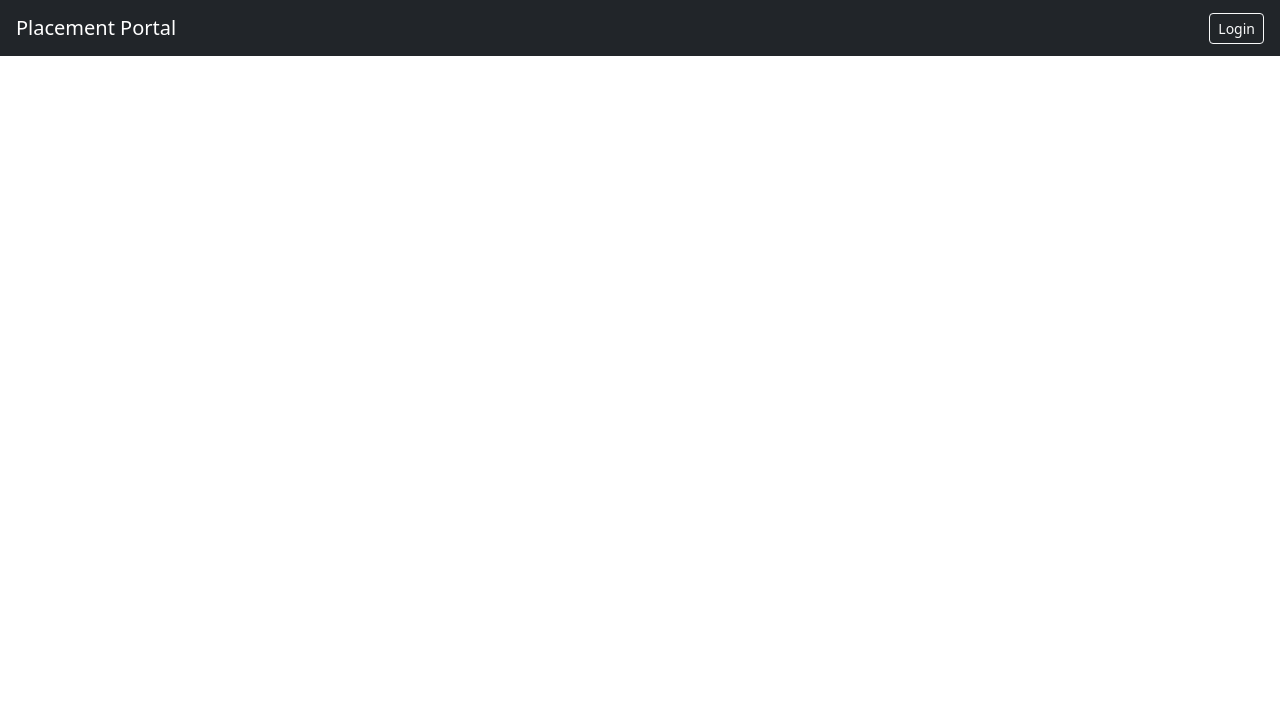
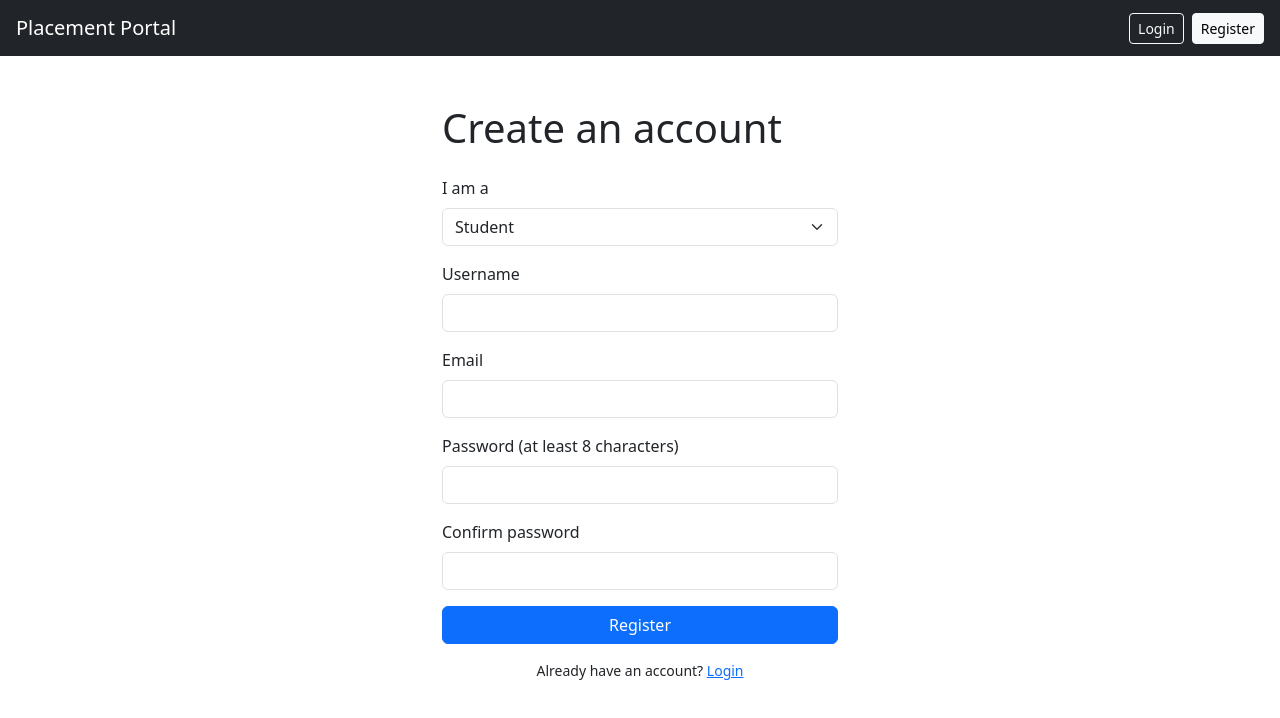
Before and after one commit to Aadi3001/AI-Powered-Campus-Placement-Portal, a React app in the folder frontend/: page /register in a window 1280 px wide. Shown: the top 718 px of the page. Built offline with nearby package versions, Linux system fonts and the light colour scheme; the HTML template or start-up script is replaced by a standard one.

Commit message:
feat: add registration page and restrict self-registration roles

```diff
--- a/frontend/src/App.jsx
+++ b/frontend/src/App.jsx
@@ -3,11 +3,12 @@ import { useAuth } from './AuthContext.jsx'
 import ProtectedRoute from './components/ProtectedRoute.jsx'
 import Home from './pages/Home.jsx'
 import Login from './pages/Login.jsx'
+import Register from './pages/Register.jsx'
 import Jobs from './pages/student/Jobs.jsx'
 import Applications from './pages/student/Applications.jsx'
+import Profile from './pages/student/Profile.jsx'
 import MyJobs from './pages/recruiter/MyJobs.jsx'
 import Applicants from './pages/recruiter/Applicants.jsx'
-import Profile from './pages/student/Profile.jsx'
 
 export default function App() {
   const { user, loading, logout } = useAuth()
@@ -40,12 +41,16 @@ export default function App() {
             </button>
           </div>
         ) : (
-          <Link className="btn btn-outline-light btn-sm" to="/login">Login</Link>
+          <div className="d-flex gap-2">
+            <Link className="btn btn-outline-light btn-sm" to="/login">Login</Link>
+            <Link className="btn btn-light btn-sm" to="/register">Register</Link>
+          </div>
         )}
       </nav>
       <Routes>
         <Route path="/" element={<Home />} />
         <Route path="/login" element={<Login />} />
+        <Route path="/register" element={<Register />} />
         <Route
           path="/student/jobs"
           element={
--- a/frontend/src/api.js
+++ b/frontend/src/api.js
@@ -2,12 +2,15 @@ import axios from 'axios'
 
 const API_URL = 'http://127.0.0.1:8000/api'
 
+// Endpoints that work without being logged in
+const PUBLIC_URLS = ['/token/', '/register/']
+
 const api = axios.create({ baseURL: API_URL })
 
-// Attach the access token to every request
+// Attach the access token to every request except the public ones
 api.interceptors.request.use((config) => {
     const token = localStorage.getItem('access')
-    if (token) {
+    if (token && !PUBLIC_URLS.includes(config.url)) {
         config.headers.Authorization = `Bearer ${token}`
     }
     return config
@@ -21,8 +24,8 @@ api.interceptors.response.use(
         const original = error.config
         const status = error.response?.status
 
-        // A wrong password at login is a normal 401: let the login page handle it
-        if (status !== 401 || original.url === '/token/') {
+        // Errors on public endpoints (like a wrong password) are shown by the page itself
+        if (status !== 401 || PUBLIC_URLS.includes(original.url)) {
             return Promise.reject(error)
         }
 
--- /dev/null
+++ b/frontend/src/errors.js
@@ -0,0 +1,8 @@
+// Turns the API's validation errors into one readable sentence
+export function errorText(err, fallback) {
+    const data = err.response?.data
+    if (data && typeof data === 'object') {
+        return Object.values(data).flat().join(' ')
+    }
+    return fallback
+}
--- a/frontend/src/pages/Login.jsx
+++ b/frontend/src/pages/Login.jsx
@@ -1,5 +1,5 @@
 import { useState } from 'react'
-import { useNavigate } from 'react-router-dom'
+import { Link, useNavigate } from 'react-router-dom'
 import { useAuth } from '../AuthContext.jsx'
 
 export default function Login() {
@@ -60,6 +60,9 @@ export default function Login() {
                     {submitting ? 'Logging in...' : 'Login'}
                 </button>
             </form>
+            <p className="mt-3 text-center small">
+                No account yet? <Link to="/register">Register</Link>
+            </p>
         </div>
     )
 }
--- /dev/null
+++ b/frontend/src/pages/Register.jsx
@@ -0,0 +1,95 @@
+import { useState } from 'react'
+import { Link, useNavigate } from 'react-router-dom'
+import api from '../api.js'
+import { useAuth } from '../AuthContext.jsx'
+import { errorText } from '../errors.js'
+
+const FIELDS = [
+    ['username', 'Username', 'text'],
+    ['email', 'Email', 'email'],
+    ['password', 'Password (at least 8 characters)', 'password'],
+    ['confirm', 'Confirm password', 'password'],
+]
+
+export default function Register() {
+    const { login } = useAuth()
+    const navigate = useNavigate()
+    const [form, setForm] = useState({
+        username: '',
+        email: '',
+        password: '',
+        confirm: '',
+        role: 'STUDENT',
+    })
+    const [error, setError] = useState('')
+    const [submitting, setSubmitting] = useState(false)
+
+    const handleChange = (e) => setForm({ ...form, [e.target.name]: e.target.value })
+
+    const handleSubmit = async (e) => {
+        e.preventDefault()
+        setError('')
+        if (form.password !== form.confirm) {
+            setError('The two passwords do not match.')
+            return
+        }
+        setSubmitting(true)
+        try {
+            await api.post('/register/', {
+                username: form.username,
+                email: form.email,
+                password: form.password,
+                role: form.role,
+            })
+            // Log the new user straight in
+            const me = await login(form.username, form.password)
+            navigate(me.role === 'STUDENT' ? '/student/profile' : '/recruiter/jobs')
+        } catch (err) {
+            setError(errorText(err, 'Could not create your account. Is the backend running?'))
+        } finally {
+            setSubmitting(false)
+        }
+    }
+
+    return (
+        <div className="container py-5" style={{ maxWidth: 420 }}>
+            <h1 className="mb-4">Create an account</h1>
+            {error && <div className="alert alert-danger">{error}</div>}
+            <form onSubmit={handleSubmit}>
+                <div className="mb-3">
+                    <label className="form-label" htmlFor="role">I am a</label>
+                    <select
+                        id="role"
+                        name="role"
+                        className="form-select"
+                        value={form.role}
+                        onChange={handleChange}
+                    >
+                        <option value="STUDENT">Student</option>
+                        <option value="RECRUITER">Recruiter</option>
+                    </select>
+                </div>
+                {FIELDS.map(([name, label, type]) => (
+                    <div className="mb-3" key={name}>
+                        <label className="form-label" htmlFor={name}>{label}</label>
+                        <input
+                            id={name}
+                            name={name}
+                            type={type}
+                            className="form-control"
+                            value={form[name]}
+                            onChange={handleChange}
+                            required
+                        />
+                    </div>
+                ))}
+                <button className="btn btn-primary w-100" disabled={submitting}>
+                    {submitting ? 'Creating account...' : 'Register'}
+                </button>
+            </form>
+            <p className="mt-3 text-center small">
+                Already have an account? <Link to="/login">Login</Link>
+            </p>
+        </div>
+    )
+}
--- a/frontend/src/pages/student/Profile.jsx
+++ b/frontend/src/pages/student/Profile.jsx
@@ -1,5 +1,6 @@
 import { useEffect, useState } from 'react'
 import api from '../../api.js'
+import { errorText } from '../../errors.js'
 
 // Must match BRANCH_CHOICES in backend/students/models.py
 const BRANCHES = [
@@ -21,14 +22,6 @@ const TEXT_FIELDS = [
     { name: 'cgpa', label: 'CGPA', type: 'number', step: '0.01' },
 ]
 
-// Turns the API's validation errors into one readable sentence
-function errorText(err, fallback) {
-    const data = err.response?.data
-    if (data && typeof data === 'object') {
-        return Object.values(data).flat().join(' ')
-    }
-    return fallback
-}
 
 export default function Profile() {
     const [profile, setProfile] = useState(null)
```
Also changed, not shown: 1 other file (tests, documents, lock files or other folders).
